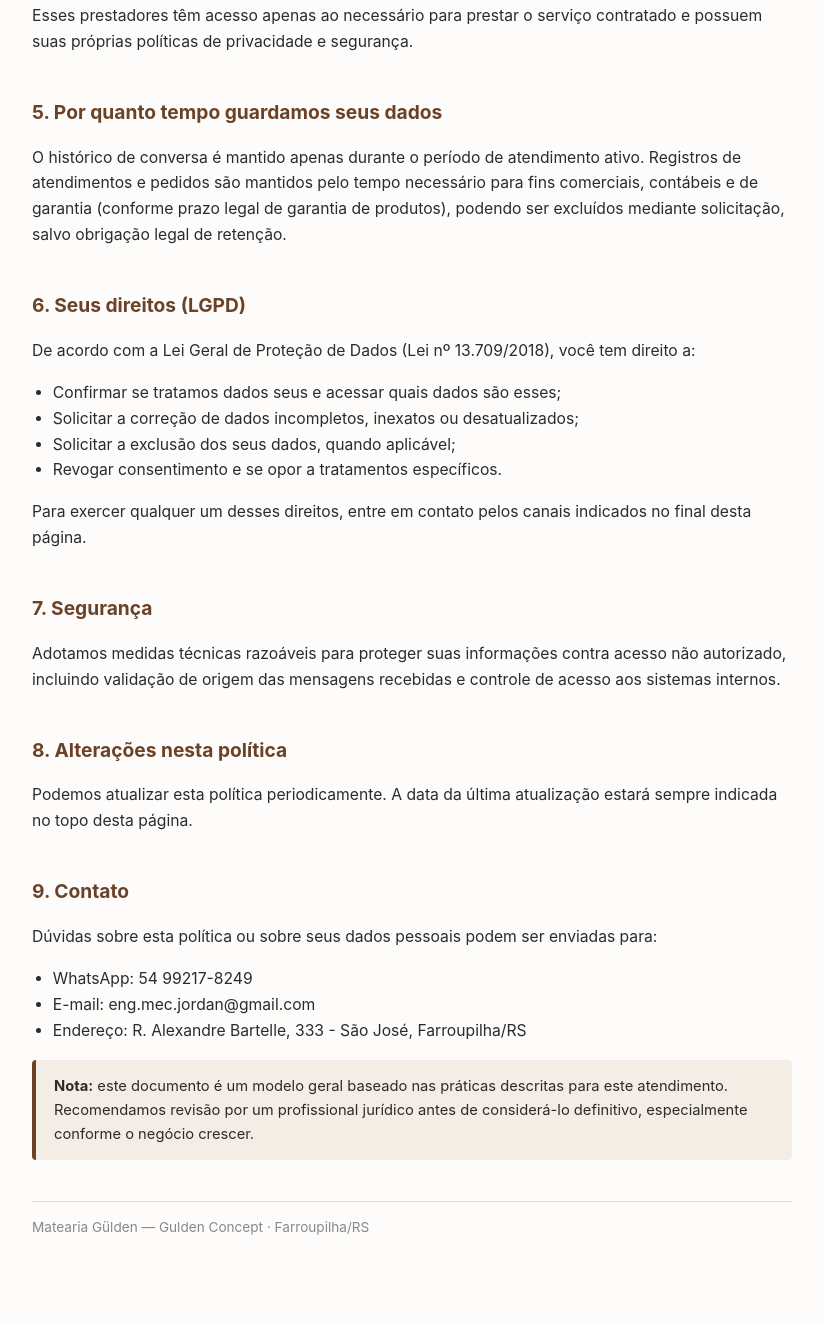
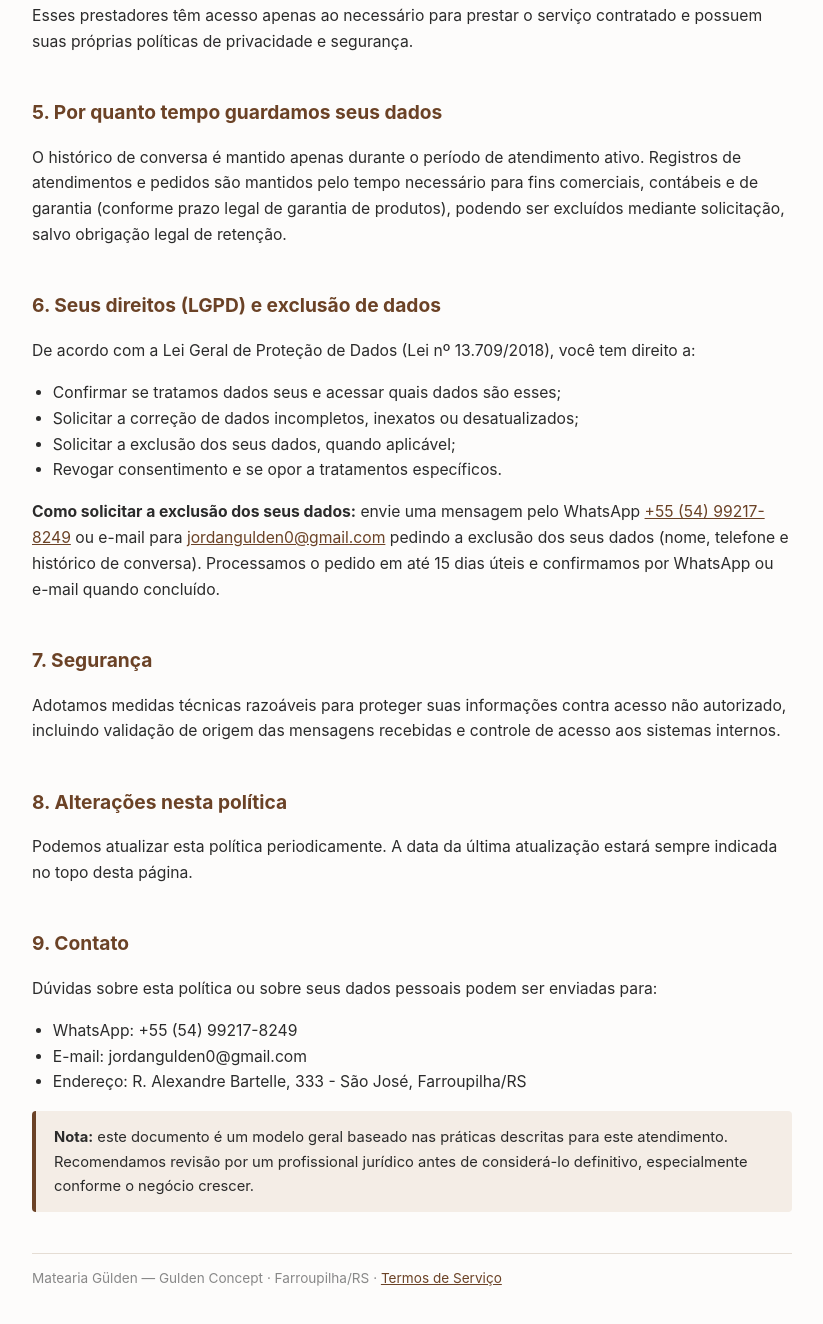
Before and after one commit to engmecjordan-bit/mateariagulden, a website: page privacidade.html in a window 1280 px wide. Shown: the part 1240-2564 px from the top of the page, without its empty margins (228-1051 px from the left). Drawn offline with Linux system fonts and the light colour scheme.

Commit message:
Update privacidade.html

```diff
--- a/privacidade.html
+++ b/privacidade.html
@@ -91,7 +91,7 @@
 <h2>5. Por quanto tempo guardamos seus dados</h2>
 <p>O histórico de conversa é mantido apenas durante o período de atendimento ativo. Registros de atendimentos e pedidos são mantidos pelo tempo necessário para fins comerciais, contábeis e de garantia (conforme prazo legal de garantia de produtos), podendo ser excluídos mediante solicitação, salvo obrigação legal de retenção.</p>
 
-<h2>6. Seus direitos (LGPD)</h2>
+<h2 id="exclusao-de-dados">6. Seus direitos (LGPD) e exclusão de dados</h2>
 <p>De acordo com a Lei Geral de Proteção de Dados (Lei nº 13.709/2018), você tem direito a:</p>
 <ul>
   <li>Confirmar se tratamos dados seus e acessar quais dados são esses;</li>
@@ -99,7 +99,7 @@
   <li>Solicitar a exclusão dos seus dados, quando aplicável;</li>
   <li>Revogar consentimento e se opor a tratamentos específicos.</li>
 </ul>
-<p>Para exercer qualquer um desses direitos, entre em contato pelos canais indicados no final desta página.</p>
+<p><strong>Como solicitar a exclusão dos seus dados:</strong> envie uma mensagem pelo WhatsApp <a href="https://wa.me/5554992178249">+55 (54) 99217-8249</a> ou e-mail para <a href="mailto:jordangulden0@gmail.com">jordangulden0@gmail.com</a> pedindo a exclusão dos seus dados (nome, telefone e histórico de conversa). Processamos o pedido em até 15 dias úteis e confirmamos por WhatsApp ou e-mail quando concluído.</p>
 
 <h2>7. Segurança</h2>
 <p>Adotamos medidas técnicas razoáveis para proteger suas informações contra acesso não autorizado, incluindo validação de origem das mensagens recebidas e controle de acesso aos sistemas internos.</p>
@@ -110,8 +110,8 @@
 <h2>9. Contato</h2>
 <p>Dúvidas sobre esta política ou sobre seus dados pessoais podem ser enviadas para:</p>
 <ul>
-  <li>WhatsApp: 54 99217-8249</li>
-  <li>E-mail: eng.mec.jordan@gmail.com</li>
+  <li>WhatsApp: +55 (54) 99217-8249</li>
+  <li>E-mail: jordangulden0@gmail.com</li>
   <li>Endereço: R. Alexandre Bartelle, 333 - São José, Farroupilha/RS</li>
 </ul>
 
@@ -120,7 +120,7 @@
 </div>
 
 <footer>
-  Matearia Gülden — Gulden Concept · Farroupilha/RS
+  Matearia Gülden — Gulden Concept · Farroupilha/RS · <a href="/termos.html">Termos de Serviço</a>
 </footer>
 
 </body>
```
